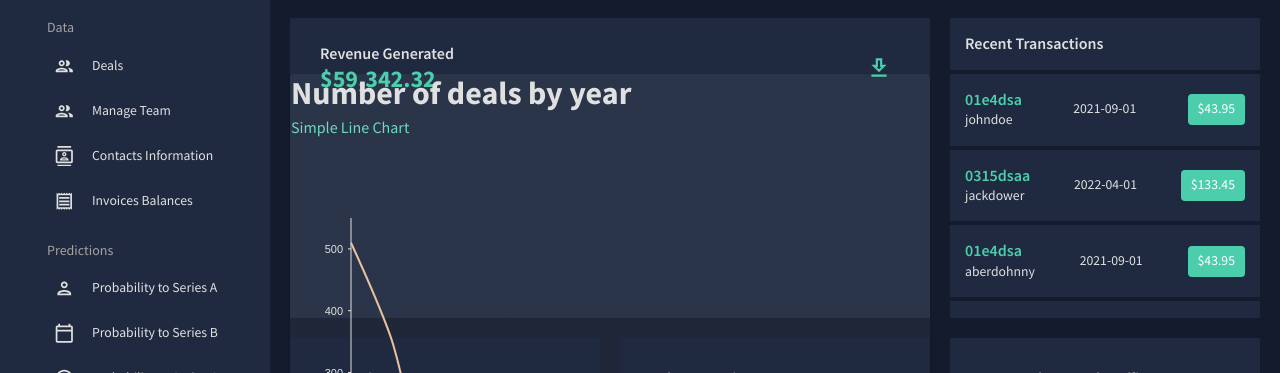
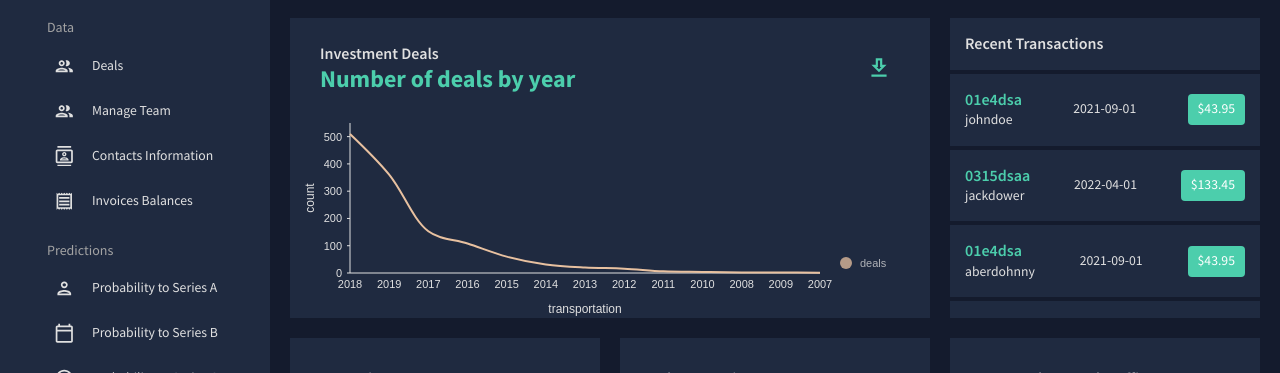
Before and after one commit to masete/ML-Production-with-Flask, a React (Create React App) app in the folder ui/: page /deals in a window 1280 px wide. Shown: the part 325-698 px from the top of the page. Built offline with nearby package versions, Linux system fonts and the light colour scheme.

Commit message:
line graph

```diff
--- a/ui/src/scenes/deals/index.js
+++ b/ui/src/scenes/deals/index.js
@@ -46,7 +46,7 @@ import Header from "../../components/Header";
 // import { Box, Grid, Paper  } from "@mui/material";
 // import Header from "../../components/Header";
 import DealsLineChart from "../../components/DealsLineChart";
-import LineChart from "../../components/LineChart";
+// import LineChart from "../../components/LineChart";
 import GeographyChart from "../../components/GeographyChart";
 import BarChart from "../../components/BarChart";
 import StatBox from "../../components/StatBox";
@@ -182,14 +182,14 @@ const Dashboard = () => {
                 fontWeight="600"
                 color={colors.grey[100]}
               >
-                Revenue Generated
+                Investment Deals
               </Typography>
               <Typography
                 variant="h3"
                 fontWeight="bold"
                 color={colors.greenAccent[500]}
               >
-                $59,342.32
+                Number of deals by year
               </Typography>
             </Box>
             <Box>
@@ -201,15 +201,16 @@ const Dashboard = () => {
             </Box>
           </Box>
           <Box height="250px" m="-20px 0 0 0">
-          <Paper style={{ backgroundColor: 'transparent' }}>
-             <Box m="1px">
+          {/* <Paper style={{ backgroundColor: 'transparent' }}> */}
+             {/* <Box m="1px">
                <Header title="Number of deals by year" subtitle="Simple Line Chart" />
                <Box height="55vh">
-                 <DealsLineChart />
-             </Box>
-            </Box>
-         </Paper>
+                 <DealsLineChart /> */}
+             {/* </Box>
+            </Box> */}
+         {/* </Paper> */}
             {/* <LineChart isDashboard={true} /> */}
+            <DealsLineChart />
           </Box>
         </Box>
         <Box
```
